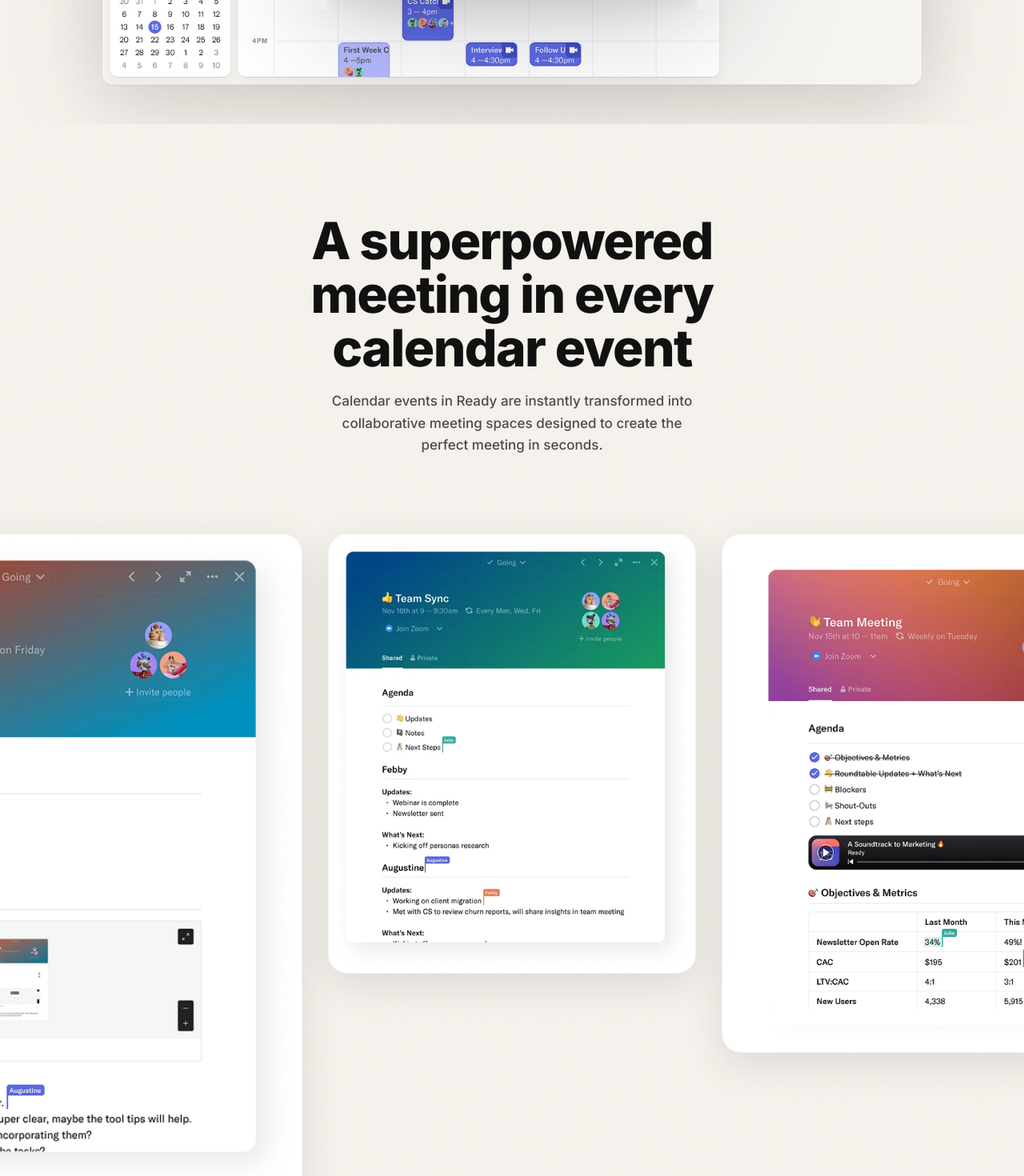
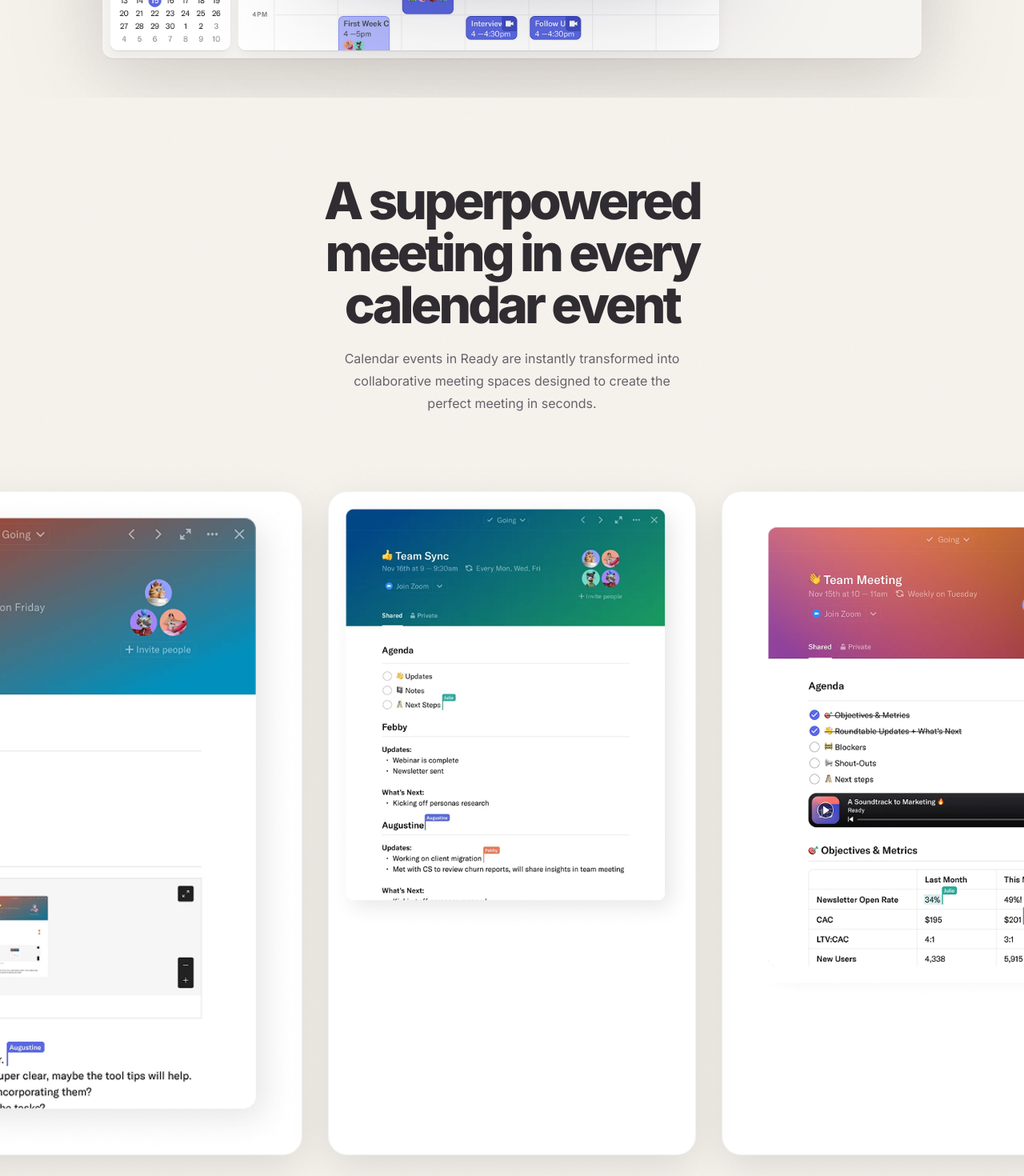
Before and after one commit to gitadityakumar/Landing-pages, a Next.js app in the folder 11_ready.so/: page / in a window 1280 px wide. Shown: the part 1280-2750 px from the top of the page at 80% size. Built offline with nearby package versions, Linux system fonts and the light colour scheme.

Commit message:
11:update global section styles and hero, meetings sections

```diff
--- a/11_ready.so/app/globals.css
+++ b/11_ready.so/app/globals.css
@@ -23,3 +23,76 @@ body {
   color: var(--foreground);
   font-family: var(--font-inter), Arial, Helvetica, sans-serif;
 }
+
+.section-shell {
+  padding-inline: 1rem;
+}
+
+.section-block {
+  padding-block: 3.5rem;
+}
+
+.section-heading {
+  color: #2f2d31;
+  font-size: 2.65rem;
+  font-weight: 800;
+  line-height: 1.02;
+  letter-spacing: -0.06em;
+}
+
+.section-body {
+  color: #66626c;
+  font-size: 15px;
+  line-height: 1.75;
+}
+
+.card-heading {
+  font-size: 1.75rem;
+  font-weight: 600;
+  line-height: 1.1;
+  letter-spacing: -0.03em;
+}
+
+.card-body {
+  margin-top: 1rem;
+  font-size: 0.875rem;
+  line-height: 1.5rem;
+  color: rgb(255 255 255 / 0.85);
+}
+
+@media (min-width: 640px) {
+  .section-shell {
+    padding-inline: 1.5rem;
+  }
+
+  .section-block {
+    padding-block: 4.5rem;
+  }
+
+  .section-heading {
+    font-size: 3rem;
+  }
+
+  .section-body {
+    font-size: 1rem;
+  }
+
+  .card-body {
+    font-size: 15px;
+    line-height: 1.75;
+  }
+}
+
+@media (min-width: 1024px) {
+  .section-shell {
+    padding-inline: 2rem;
+  }
+
+  .section-block {
+    padding-block: 6rem;
+  }
+
+  .section-heading {
+    font-size: 4rem;
+  }
+}
--- a/11_ready.so/components/hero-section.tsx
+++ b/11_ready.so/components/hero-section.tsx
@@ -12,7 +12,7 @@ const avatars = [
 export default function Hero() {
   return (
     <>
-      <header className="relative z-20 px-4 pt-2 sm:px-6 lg:px-8">
+      <header className="section-shell relative z-20 pt-2">
         <nav
           aria-label="Primary"
           className="mx-auto flex w-full max-w-330 items-center justify-between py-2"
@@ -25,12 +25,12 @@ export default function Hero() {
           </Link>
 
           <div className="flex items-center gap-2.5">
-            <ul className="hidden items-center sm:flex" aria-label="Team members">
+            <ul
+              className="hidden items-center sm:flex"
+              aria-label="Team members"
+            >
               {avatars.map((avatar) => (
-                <li
-                  key={avatar.src}
-                  className="-ml-2 relative first:ml-0"
-                >
+                <li key={avatar.src} className="relative -ml-2 first:ml-0">
                   <Image
                     src={avatar.src}
                     alt={avatar.alt}
@@ -42,14 +42,16 @@ export default function Hero() {
               ))}
             </ul>
 
-            <button className="rounded-lg bg-[#7c6cff] px-5 py-2 text-[13px] font-medium  font-inter text-white shadow-sm transition-transform duration-200 hover:-translate-y-0.5">
+            <button className="rounded-lg bg-[#7c6cff] px-5 py-2 text-[13px] font-medium leading-none text-white shadow-sm transition-transform duration-200 hover:-translate-y-0.5">
               Get Ready
             </button>
           </div>
         </nav>
       </header>
 
-      <section className="relative isolate overflow-hidden px-4 pb-12 pt-12 sm:px-6 sm:pb-16 sm:pt-16 lg:px-8 lg:pb-24">
+      <section
+        className="section-shell relative isolate overflow-hidden pb-12 pt-12 sm:pb-16 sm:pt-16 lg:pb-24"
+      >
         <div
           aria-hidden="true"
           className="absolute inset-x-0 top-0 h-105 bg-[radial-gradient(circle_at_top,rgba(255,255,255,0.94),rgba(255,255,255,0.62)_45%,transparent_78%)]"
@@ -64,27 +66,29 @@ export default function Hero() {
             YOUR NEW CALENDAR
           </p>
 
-          <h1 className="mx-auto mt-4 max-w-[9.4ch] text-[3rem] font-extrabold tracking-[-0.08em] text-[#2f2d31] sm:text-[4.6rem] lg:text-[5.2rem] lg:leading-[0.95]">
+          <h1
+            className="section-heading mx-auto mt-4 max-w-[9.4ch] tracking-[-0.08em] lg:text-[5.2rem] lg:leading-[0.95]"
+          >
             The calendar
             <br />
             you{" "}
             <span className="relative inline-block rounded-l-md border-r-5 border-[#7c6cff] bg-[#E2DBFF] px-4 pb-1 pt-2">
               need to meet
-              <span className="absolute -right-15  -top-7 hidden rounded-r-lg rounded-tl-lg  bg-[#7c6cff] px-3 py-2 text-[13px] font-semibold tracking-normal text-white lg:block shadow-sm">
+              <span className="absolute -right-15 -top-7 hidden rounded-r-lg rounded-tl-lg bg-[#7c6cff] px-3 py-2 text-[13px] font-semibold tracking-normal text-white shadow-sm lg:block">
                 Febby
               </span>
             </span>
           </h1>
 
-          <p className="mx-auto mt-5 max-w-107.5 text-[15px] leading-6 text-[#66626c]">
+          <p className="section-body mx-auto mt-5 max-w-107.5">
             Ready evolves your calendar into a living, breathing multiplayer
             workspace for teams to instantly make your meetings better.
           </p>
         </div>
 
-        <div className="relative z-10 mx-auto mt-5 w-full max-w-330 sm:mt-14  sm:px-6 lg:px-8">
+        <div className="relative z-10 mx-auto mt-5 w-full max-w-330 sm:mt-14 sm:px-6 lg:px-8">
           <div className="relative mx-auto flex w-full justify-center">
-            <div className="absolute top-[9%] lg:top-[12%] hidden w-full md:block">
+            <div className="absolute top-[9%] hidden w-full md:block lg:top-[12%]">
               <Image
                 src="/ready/hero1.png"
                 alt="Calendar side workspace"
@@ -103,7 +107,7 @@ export default function Hero() {
                 height={1168}
                 priority
                 sizes="(max-width: 640px) 92vw, (max-width: 1024px) 74vw, 720px"
-                className="relative z-10 h-auto w-full top-10 drop-shadow-[0_36px_80px_rgba(22,12,34,0.25)]"
+                className="relative top-10 z-10 h-auto w-full drop-shadow-[0_36px_80px_rgba(22,12,34,0.25)]"
               />
             </figure>
           </div>
--- a/11_ready.so/components/superpowered-meetings.tsx
+++ b/11_ready.so/components/superpowered-meetings.tsx
@@ -8,33 +8,47 @@ const Img = [
 
 export default function Meetings() {
   return (
-    <section className="w-full h-auto mx-auto mt-12 md:mt-20 py-8 overflow-hidden">
-      <div className="flex flex-col text-center px-4">
-        <h1 className="font-inter font-extrabold text-[42px] leading-[1.05] sm:text-5xl md:text-[64px] tracking-tight text-[#111111]">
+    <section className="section-block mx-auto w-full overflow-hidden">
+      <div className="section-shell flex flex-col text-center">
+        <h1 className="section-heading mx-auto max-w-[12ch]">
           A superpowered <br /> meeting in every <br /> calendar event
         </h1>
-        <p className="mt-5 text-[15px] md:text-[17px] max-w-2xl mx-auto font-medium text-[#4b4b4b] leading-relaxed">
-          Calendar events in Ready are instantly transformed into <br className="hidden md:block" />
-          collaborative meeting spaces designed to create the <br className="hidden md:block" />
+        <p className="section-body mx-auto mt-5 max-w-2xl">
+          Calendar events in Ready are instantly transformed into{" "}
+          <br className="hidden md:block" />
+          collaborative meeting spaces designed to create the{" "}
+          <br className="hidden md:block" />
           perfect meeting in seconds.
         </p>
       </div>
 
-      {/* Images Section */}
-      <div className="mt-16 md:mt-24 flex justify-center items-start gap-4 md:gap-6 lg:gap-8 px-4 md:px-8 pb-32 w-full max-w-[100vw]">
-        {/* Left Card */}
-        <div className="shrink-0 w-[80vw] sm:w-[50vw] md:w-[40vw] lg:w-95 xl:w-115 2xl:w-130 rounded-2xl md:rounded-3xl overflow-hidden shadow-[0_15px_50px_rgba(0,0,0,0.1)] border border-black/5 bg-white">
-          <Image src={Img[0].src} alt={Img[0].alt} height={1000} width={800} className="w-full h-auto object-cover" />
+      <div className="mt-16 flex w-full max-w-[100vw] justify-center gap-4 px-4 pb-16 md:mt-24 md:gap-6 md:px-8 lg:gap-8 lg:pb-24">
+        <div className="w-[80vw] shrink-0 overflow-hidden rounded-2xl border border-black/5 bg-white shadow-[0_15px_50px_rgba(0,0,0,0.1)] sm:w-[50vw] md:w-[40vw] md:rounded-3xl lg:w-95 xl:w-115 2xl:w-130">
+          <Image
+            src={Img[0].src}
+            alt={Img[0].alt}
+            height={1000}
+            width={800}
+            className="h-auto w-full object-cover"
+          />
         </div>
-
-        {/* Center Card */}
-        <div className="shrink-0 w-[80vw] sm:w-[50vw] md:w-[40vw] lg:w-95 xl:w-115 2xl:w-130 rounded-2xl md:rounded-3xl overflow-hidden shadow-[0_15px_50px_rgba(0,0,0,0.1)] border border-black/5 bg-white relative z-10">
-          <Image src={Img[1].src} alt={Img[1].alt} height={1000} width={800} className="w-full h-auto object-cover" />
+        <div className="relative z-10 w-[80vw] shrink-0 overflow-hidden rounded-2xl border border-black/5 bg-white shadow-[0_15px_50px_rgba(0,0,0,0.1)] sm:w-[50vw] md:w-[40vw] md:rounded-3xl lg:w-95 xl:w-115 2xl:w-130">
+          <Image
+            src={Img[1].src}
+            alt={Img[1].alt}
+            height={1000}
+            width={800}
+            className="h-auto w-full object-cover"
+          />
         </div>
-
-        {/* Right Card */}
-        <div className="shrink-0 w-[80vw] sm:w-[50vw] md:w-[40vw] lg:w-95 xl:w-115 2xl:w-130 rounded-2xl md:rounded-3xl overflow-hidden shadow-[0_15px_50px_rgba(0,0,0,0.1)] border border-black/5 bg-white">
-          <Image src={Img[2].src} alt={Img[2].alt} height={1000} width={800} className="w-full h-auto object-cover" />
+        <div className="w-[80vw] shrink-0 overflow-hidden rounded-2xl border border-black/5 bg-white shadow-[0_15px_50px_rgba(0,0,0,0.1)] sm:w-[50vw] md:w-[40vw] md:rounded-3xl lg:w-95 xl:w-115 2xl:w-130">
+          <Image
+            src={Img[2].src}
+            alt={Img[2].alt}
+            height={1000}
+            width={800}
+            className="h-auto w-full object-cover"
+          />
         </div>
       </div>
     </section>
```
